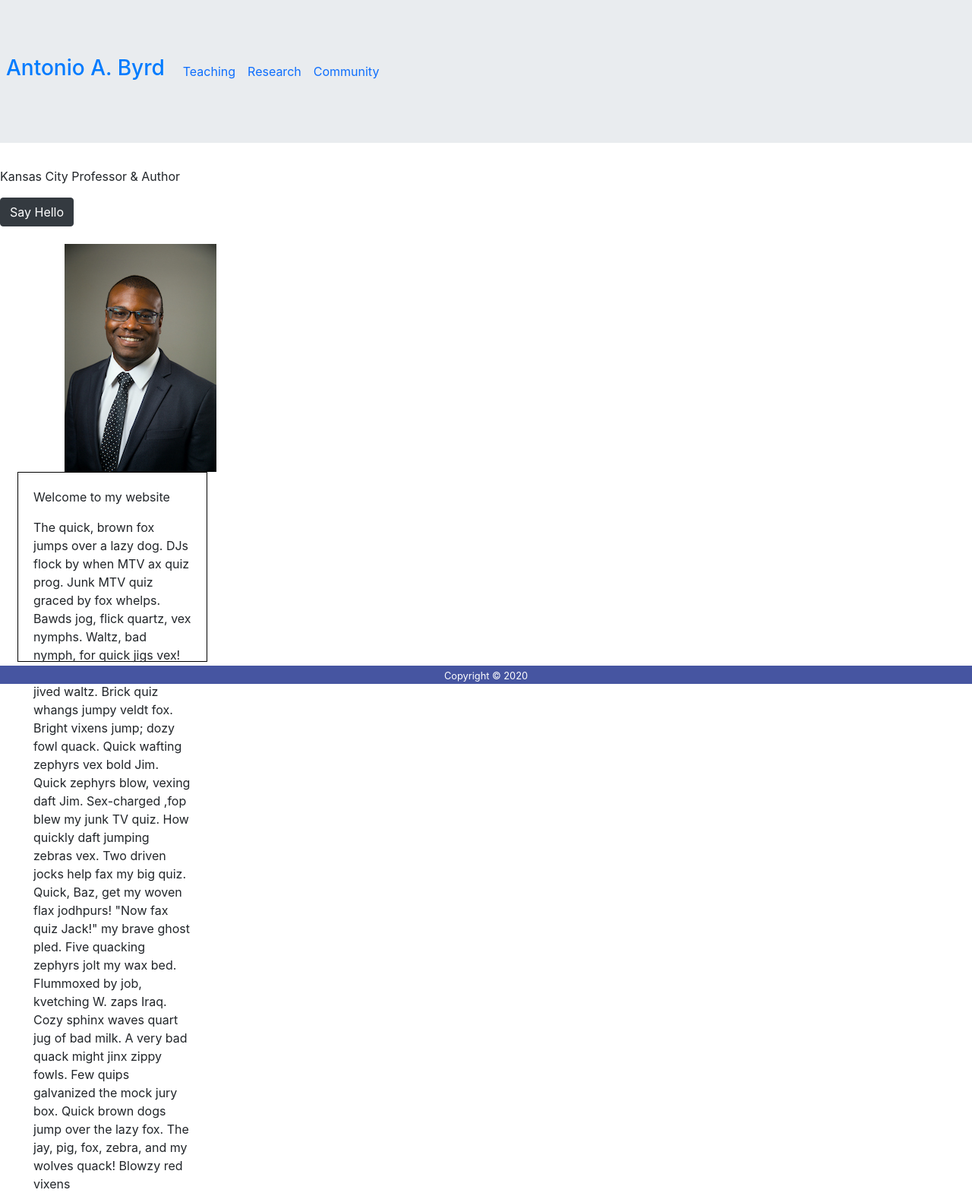
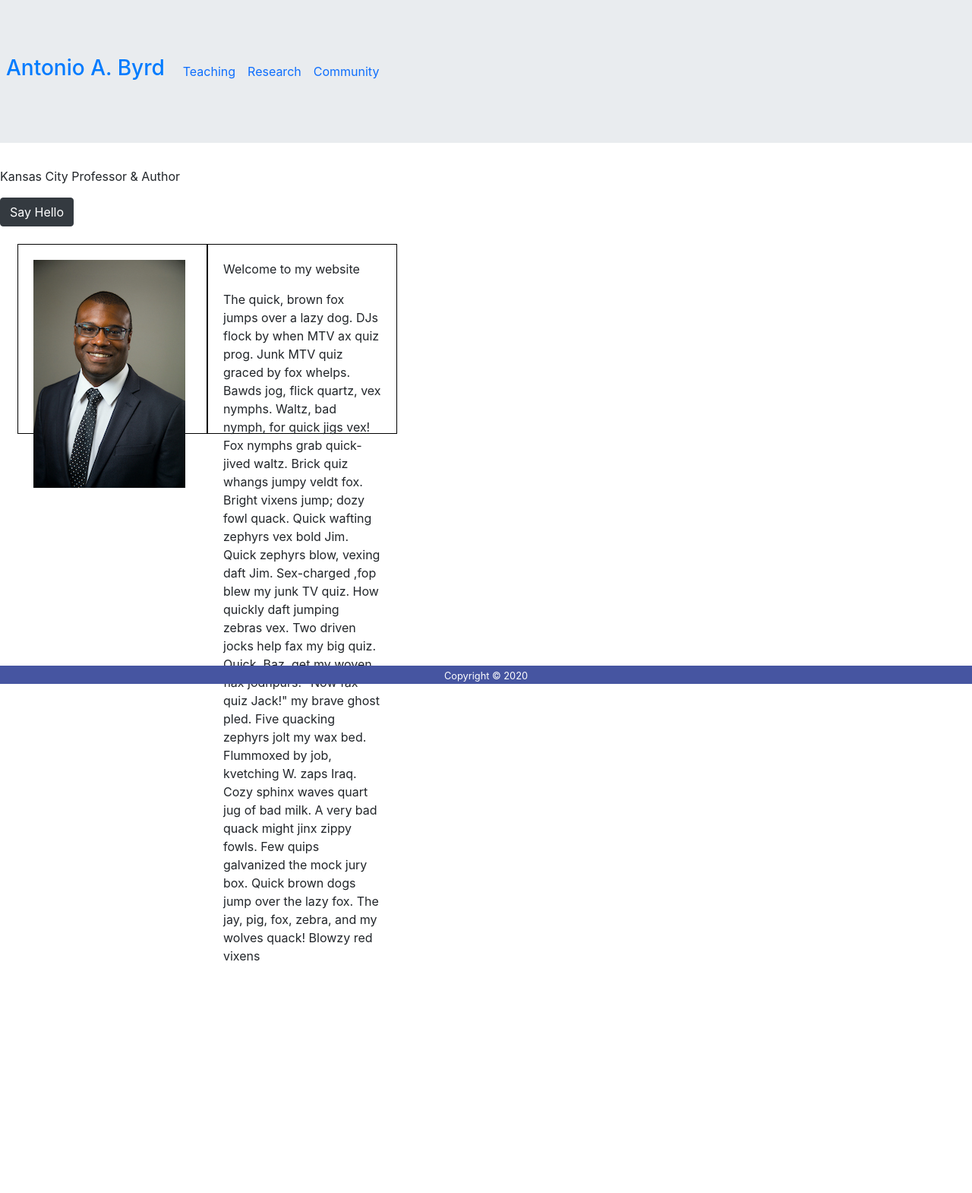
Before and after one commit to abyrd15/abyrd15.github.io, a Jekyll site: the page built from index.markdown, in a window 1280 px wide. Shown: the whole page at 76% size. Built offline with Jekyll 4.4.1, drawn with Linux system fonts in a browser that asks for light colours; nearby versions of some CDN libraries; after the commit the page ends 1270 px from its top, so only the background shows below that.

Commit message:
Return to float child

```diff
--- a/_includes/home/section_welcome.html
+++ b/_includes/home/section_welcome.html
@@ -2,7 +2,7 @@
     <section>
         <div class="float-container">
 
-            <div class="container">
+            <div class="float-child">
                 <img src="assets/css/images/Antonio Byrd Portrait-014-2807.jpg" class="img-fluid" alt="Image of Black man in suit">
             </div>
 
```
